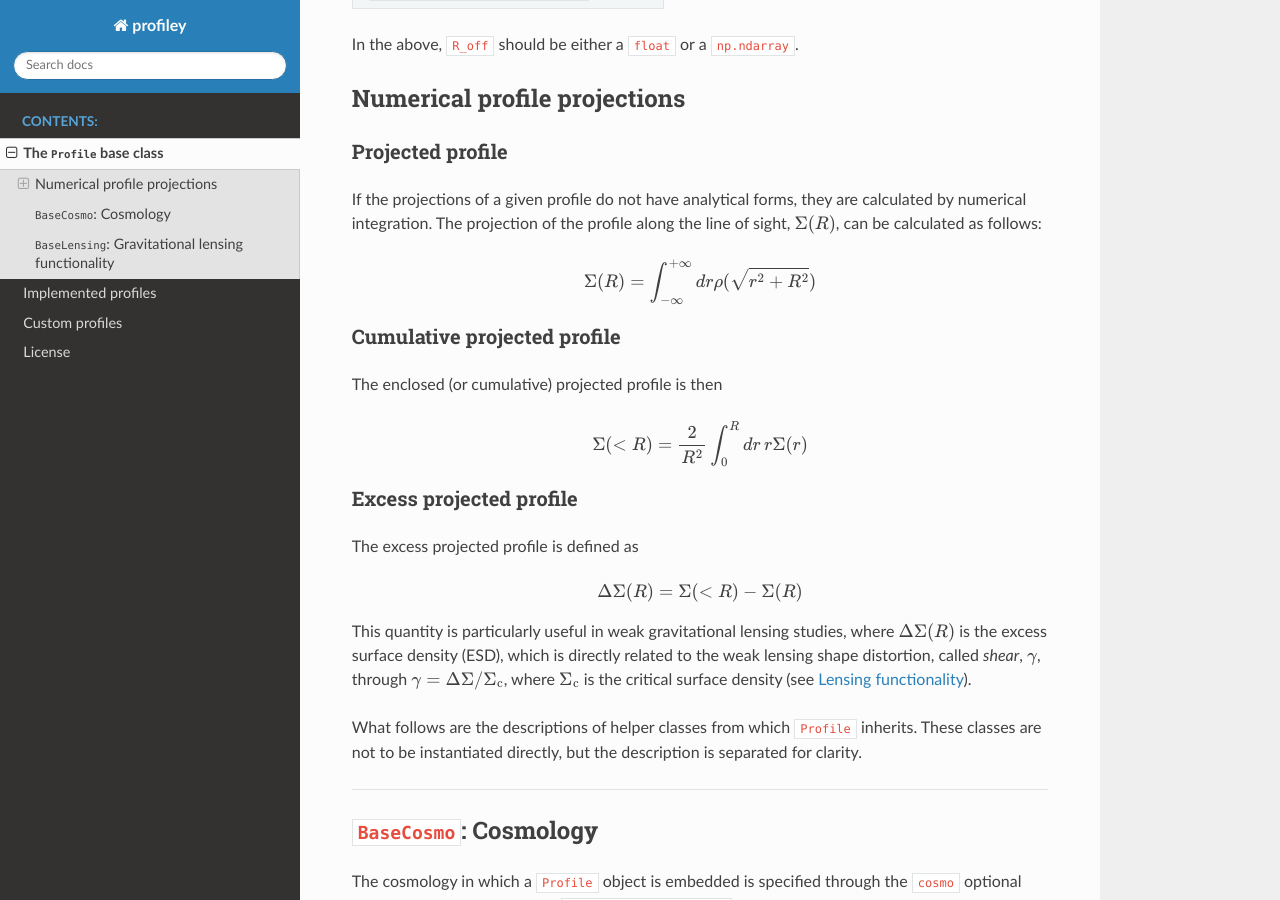
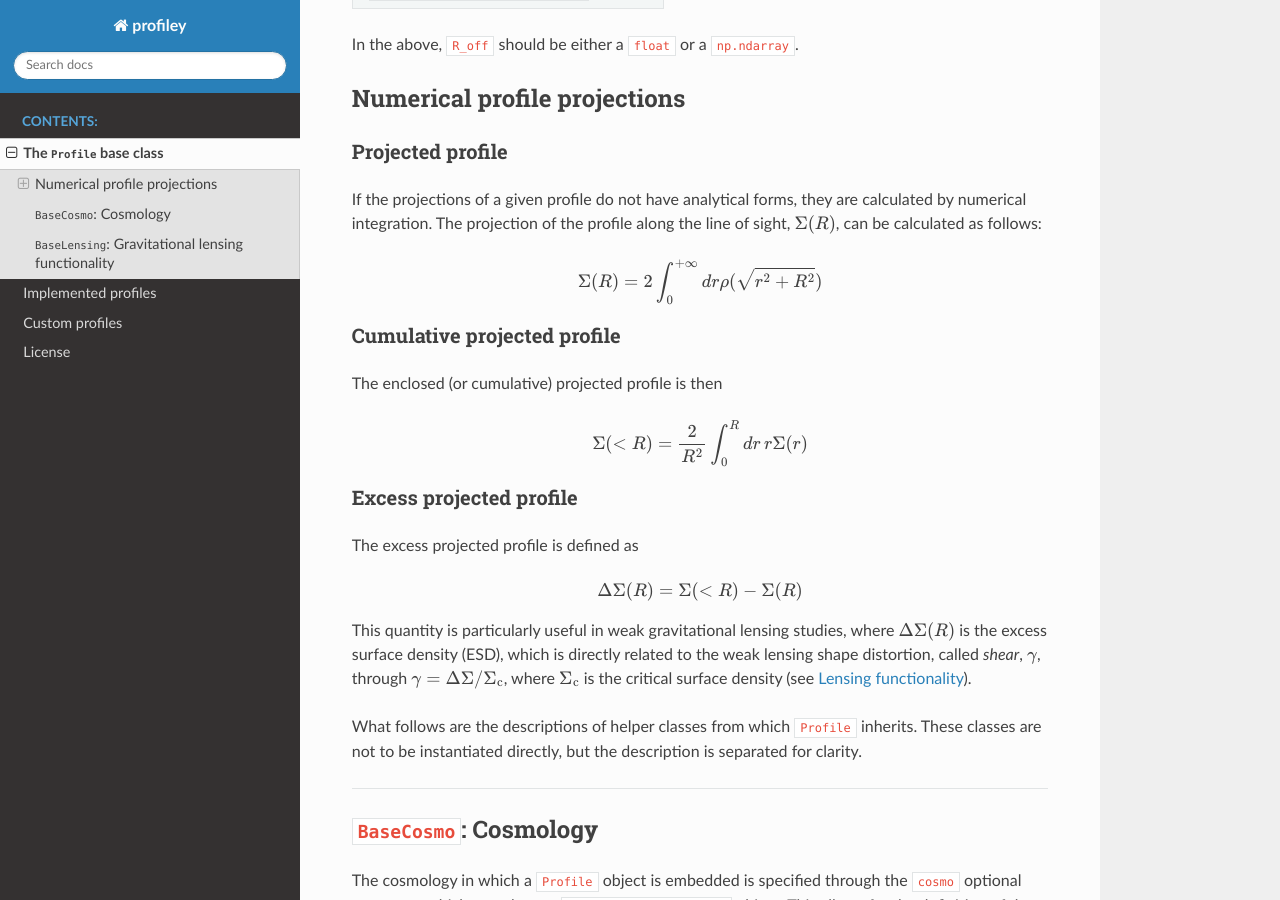
Before and after one commit to cristobal-sifon/profiley, a Sphinx documentation site: the page built from docs/profiles/profile.rst, in a window 1280 px wide and 900 px high, scrolled down 681 px. Built offline with Sphinx 7.4.7 and the Read the Docs theme 2.0.0, drawn with Linux system fonts in a browser that asks for light colours.

Commit message:
replace -inf for twice the positive integral for Sigma

```diff
--- a/docs/profiles/profile.rst
+++ b/docs/profiles/profile.rst
@@ -47,7 +47,7 @@ line of sight, :math:`\Sigma(R)`, can be calculated as follows:
 
 .. math::
 
-    \Sigma(R) = \int_{-\infty}^{+\infty} dr \rho(\sqrt{r^2+R^2})
+    \Sigma(R) = 2\int_0^{+\infty} dr \rho(\sqrt{r^2+R^2})
 
 
 Cumulative projected profile
```
